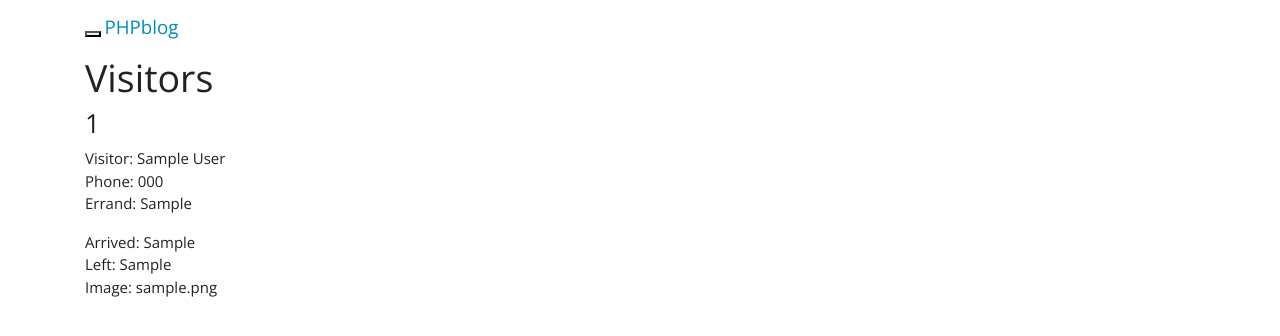
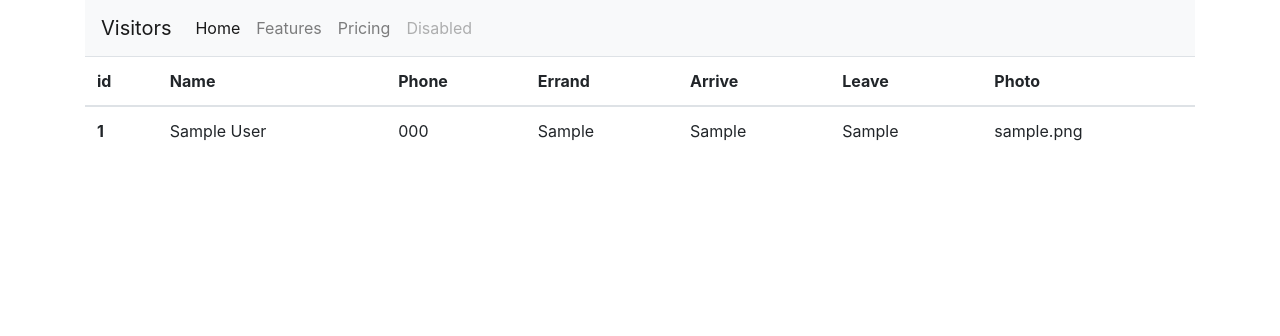
Before and after one commit to johanpeyron/visitorsbadge, a PHP site: page /visitorsbadge/ in a window 1280 px wide. Shown: the top 336 px of the page. Run offline with PHP 8.4, Linux system fonts and the light colour scheme; tables that the repository leaves empty or names only in its code hold one stand-in row (values such as "Sample post").

Commit message:
table layout of visitors

```diff
--- a/config/config.php
+++ b/config/config.php
@@ -1,6 +1,6 @@
 <?php
-	define('ROOT_URL', 'http://localhost/visitingbadge/');
+	define('ROOT_URL', 'http://localhost/visitorsbadge/');
 	define('DB_HOST', 'localhost');
 	define('DB_USER', 'root');
 	define('DB_PASS', 'Znr-fut-8u');
-	define('DB_NAME', 'visitingbadge');
+	define('DB_NAME', 'visitorsbadge');
--- a/inc/footer.php
+++ b/inc/footer.php
@@ -2,7 +2,9 @@
   src="https://code.jquery.com/jquery-1.12.4.js"
   integrity="sha256-Qw82+bXyGq6MydymqBxNPYTaUXXq7c8v3CwiYwLLNXU="
   crossorigin="anonymous"></script>
-<script src="https://maxcdn.bootstrapcdn.com/bootstrap/3.3.7/js/bootstrap.min.js"></script>
+<!-- <script src="https://maxcdn.bootstrapcdn.com/bootstrap/3.3.7/js/bootstrap.min.js"></script> -->
+<script src="https://code.jquery.com/jquery-3.3.1.slim.min.js" integrity="sha384-q8i/X+965DzO0rT7abK41JStQIAqVgRVzpbzo5smXKp4YfRvH+8abtTE1Pi6jizo" crossorigin="anonymous"></script>
+<script src="https://cdnjs.cloudflare.com/ajax/libs/popper.js/1.14.3/umd/popper.min.js" integrity="sha384-ZMP7rVo3mIykV+2+9J3UJ46jBk0WLaUAdn689aCwoqbBJiSnjAK/l8WvCWPIPm49" crossorigin="anonymous"></script>
 
 </body>
 </html>
--- a/inc/header.php
+++ b/inc/header.php
@@ -1,11 +1,8 @@
 <!DOCTYPE html>
 	<html>
 		<head>
-			<title>PHP Blog</title>
-			<!-- <link rel="styleshett" type="text/css" href="https://bootswatch.com/4/cerulean/bootstrap.min.css"> -->
-			<!-- <link rel="stylesheet" type="text/css" href="https://bootswatch.com/4/simplex/bootstrap.min.css"> -->
-			<!-- <link rel="stylesheet" type="text/css" href="https://bootswatch.com/4/darkly/bootstrap.min.css"> -->
-			<link rel="stylesheet" type="text/css" href="https://bootswatch.com/4/yeti/bootstrap.min.css">
+			<title>Visitors</title>
+			<link rel="stylesheet" href="https://stackpath.bootstrapcdn.com/bootstrap/4.1.3/css/bootstrap.min.css" integrity="sha384-MCw98/SFnGE8fJT3GXwEOngsV7Zt27NXFoaoApmYm81iuXoPkFOJwJ8ERdknLPMO" crossorigin="anonymous">
 		</head>
 	<body>
 	<?php include('navbar.php'); ?>
--- a/inc/navbar.php
+++ b/inc/navbar.php
@@ -1,19 +1,16 @@
-<nav class="navbar navbar-default">
-      <div class="container">
-        <div class="navbar-header">
-          <button type="button" class="navbar-toggle collapsed" data-toggle="collapse" data-target="#navbar" aria-expanded="false" aria-controls="navbar">
-            <span class="sr-only">Toggle navigation</span>
-            <span class="icon-bar"></span>
-            <span class="icon-bar"></span>
-            <span class="icon-bar"></span>
-          </button>
-          <a class="navbar-brand" href="#">PHPblog</a>
-        </div>
-        <div id="navbar" class="collapse navbar-collapse">
-          <ul class="nav navbar-nav">
-            <li><a href="<?php echo ROOT_URL; ?>">Home</a></li>
-            <li><a href="<?php echo ROOT_URL; ?>addpost.php">Add Post</a></li>
-          </ul>
-        </div><!--/.nav-collapse -->
+<div class="container">
+  <nav class="navbar navbar-expand-lg navbar-light bg-light">
+    <a class="navbar-brand" href="#">Visitors</a>
+    <button class="navbar-toggler" type="button" data-toggle="collapse" data-target="#navbarNavAltMarkup" aria-controls="navbarNavAltMarkup" aria-expanded="false" aria-label="Toggle navigation">
+      <span class="navbar-toggler-icon"></span>
+    </button>
+    <div class="collapse navbar-collapse" id="navbarNavAltMarkup">
+      <div class="navbar-nav">
+        <a class="nav-item nav-link active" href="#">Home <span class="sr-only">(current)</span></a>
+        <a class="nav-item nav-link" href="#">Features</a>
+        <a class="nav-item nav-link" href="#">Pricing</a>
+        <a class="nav-item nav-link disabled" href="#">Disabled</a>
       </div>
-    </nav>
+    </div>
+  </nav>
+ </div>
--- a/index.php
+++ b/index.php
@@ -21,17 +21,32 @@
 
 <?php include('inc/header.php'); ?>
 	<div class="container">
-		<h1>Visitors</h1>
-		<?php foreach($posts as $post) : ?>
-			<div class="well">
-				<h3><?php echo $post['id']; ?></h3>
-				Visitor: <?php echo $post['full_name']; ?><br>
-				Phone: <?php echo $post['phone']; ?>
-				<p>Errand: <?php echo $post['errand']; ?></p>
-				Arrived: <?php echo $post['arrive']; ?><br>
-				Left: <?php echo $post['depart']; ?><br>
-				Image: <?php echo $post['image_url']; ?><br>
-			</div>
-		<?php endforeach; ?>
+    <table class="table">
+      <thead>
+        <tr>
+          <th scope="col">id</th>
+          <th scope="col">Name</th>
+          <th scope="col">Phone</th>
+          <th scope="col">Errand</th>
+          <th scope="col">Arrive</th>
+          <th scope="col">Leave</th>
+          <th scope="col">Photo</th>
+        </tr>
+      </thead>
+      <tbody>
+        <?php foreach($posts as $post) : ?>
+          <tr>
+            <th scope="row"> <?php echo $post['id']; ?> </th>
+                <td> <?php echo $post['full_name']; ?> </td>
+                <td> <?php echo $post['phone']; ?> </td>
+                <td> <?php echo $post['errand']; ?> </td>
+                <td> <?php echo $post['arrive']; ?> </td>
+                <td> <?php echo $post['depart']; ?> </td>
+                <td> <?php echo $post['image_url']; ?> </td>
+          </tr>
+        <?php endforeach; ?>
+      </tbody>
+    </table>
+
 	</div>
 <?php include('inc/footer.php'); ?>
```
Also changed, not shown: public/images/download.svg (added).
